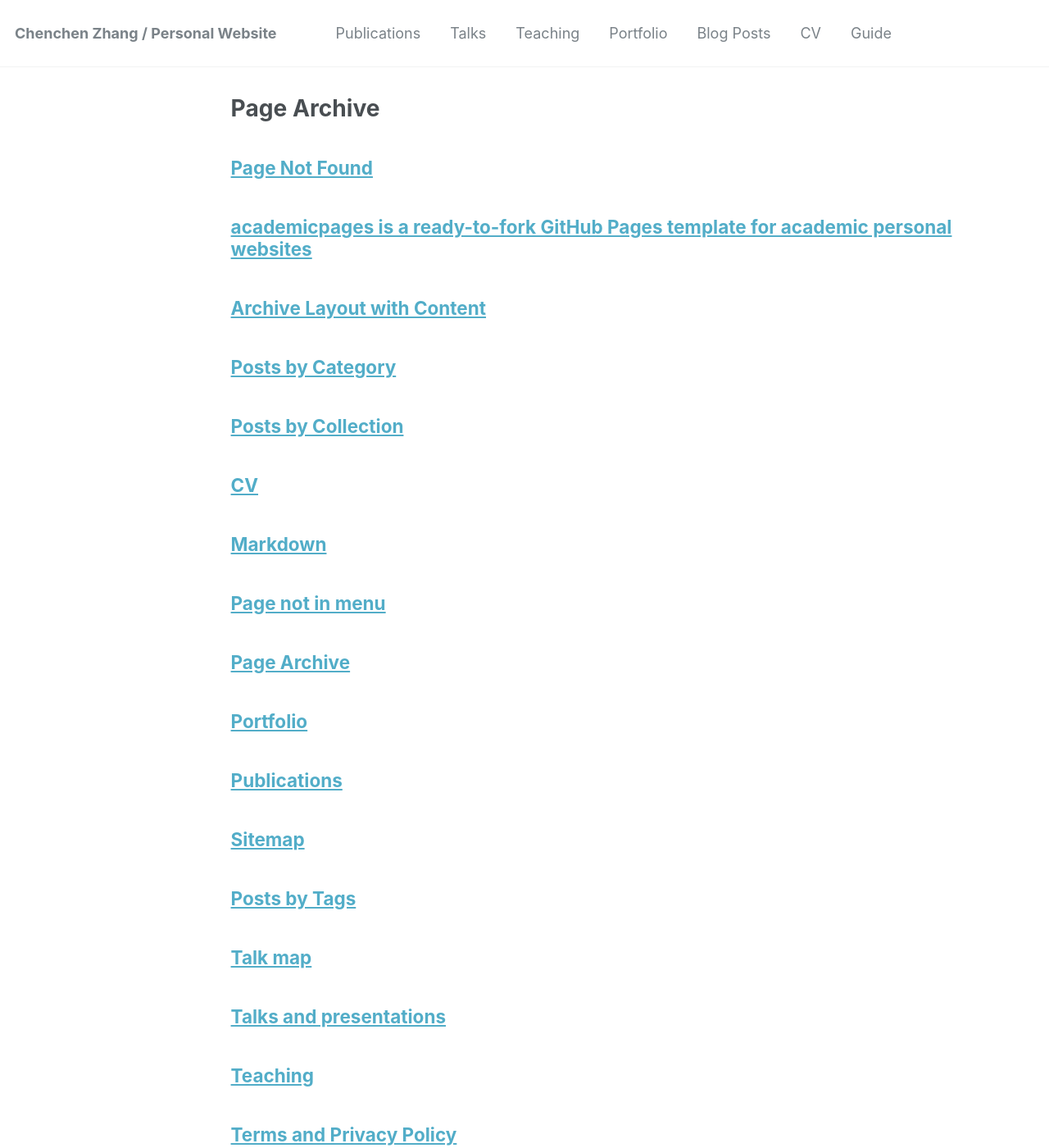
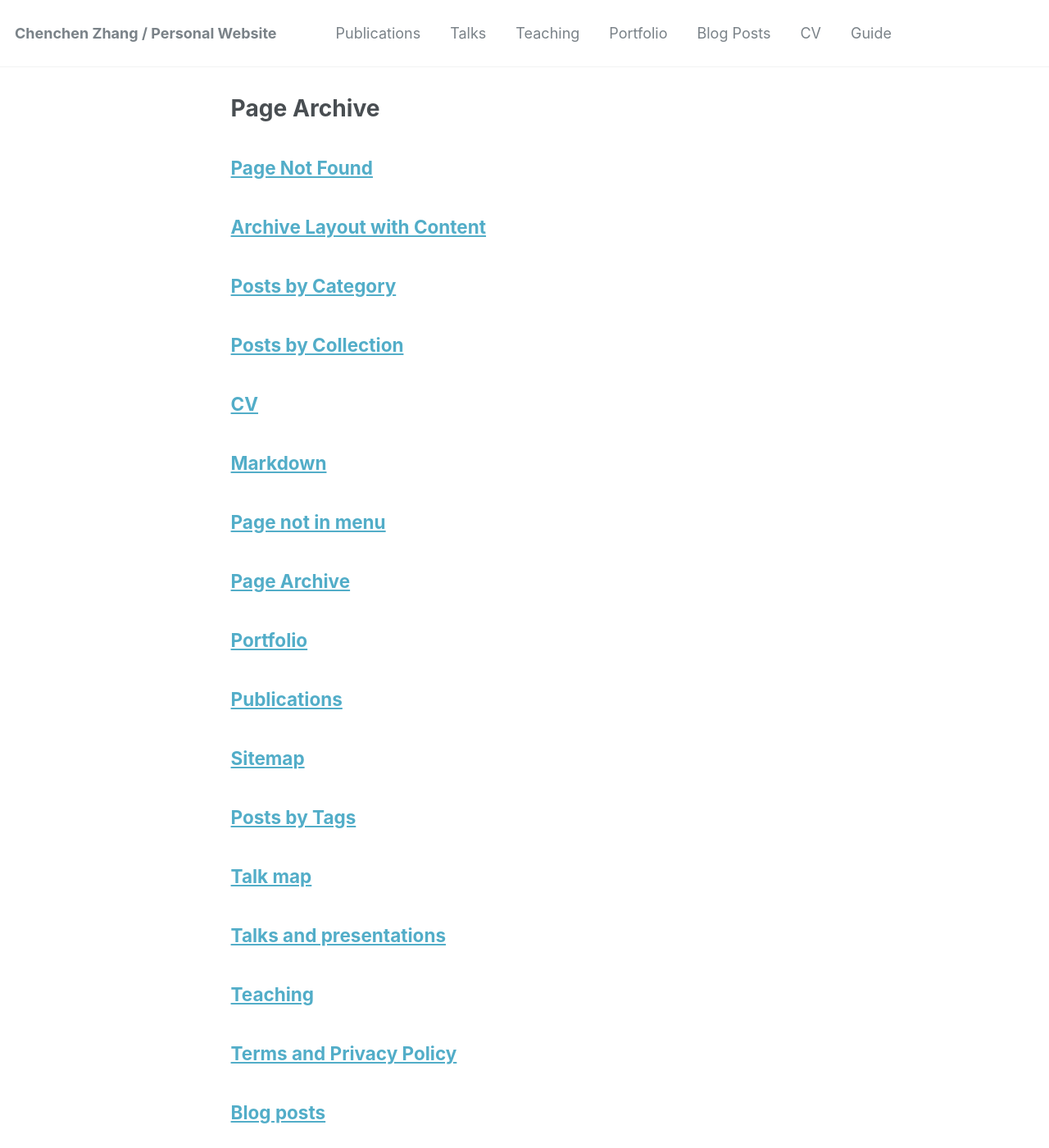
Before and after one commit to rszcc/rszcc.github.io, a Jekyll site: the page built from _pages/page-archive.html, in a window 1280 px wide and 1400 px high. Shown: the whole window at 82% size. Built offline with Jekyll 4.4.1, drawn with Linux system fonts in a browser that asks for light colours; part of the change alters nothing that is shown.

Commit message:
Update about.md

```diff
--- a/_pages/about.md
+++ b/_pages/about.md
@@ -1,14 +1,3 @@
----
-permalink: /
-title: "academicpages is a ready-to-fork GitHub Pages template for academic personal websites"
-author_profile: true
-redirect_from:
-  - /about/
-  - /about.html
----
-
-This is the front page of a website that is powered by the [academicpages template](https://github.com/academicpages/academicpages.github.io) and hosted on GitHub pages. [GitHub pages](https://pages.github.com) is a free service in which websites are built and hosted from code and data stored in a GitHub repository, automatically updating when a new commit is made to the respository. This template was forked from the [Minimal Mistakes Jekyll Theme](https://mmistakes.github.io/minimal-mistakes/) created by Michael Rose, and then extended to support the kinds of content that academics have: publications, talks, teaching, a portfolio, blog posts, and a dynamically-generated CV. You can fork [this repository](https://github.com/academicpages/academicpages.github.io) right now, modify the configuration and markdown files, add your own PDFs and other content, and have your own site for free, with no ads! An older version of this template powers my own personal website at [stuartgeiger.com](http://stuartgeiger.com), which uses [this Github repository](https://github.com/staeiou/staeiou.github.io).
-
 About Me
 ======
 I am a Ph.D. candidate majoring in Ecology and Evolutionary Biology at University of Oklahoma (OU), working with the mentorship of Prof. [Xiangming Xiao](https://scholar.google.com/citations?user=71350TcAAAAJ&hl=en) at Center for Earth Observation and Modeling [(CEOM)](https://www.ceom.ou.edu/).
```
